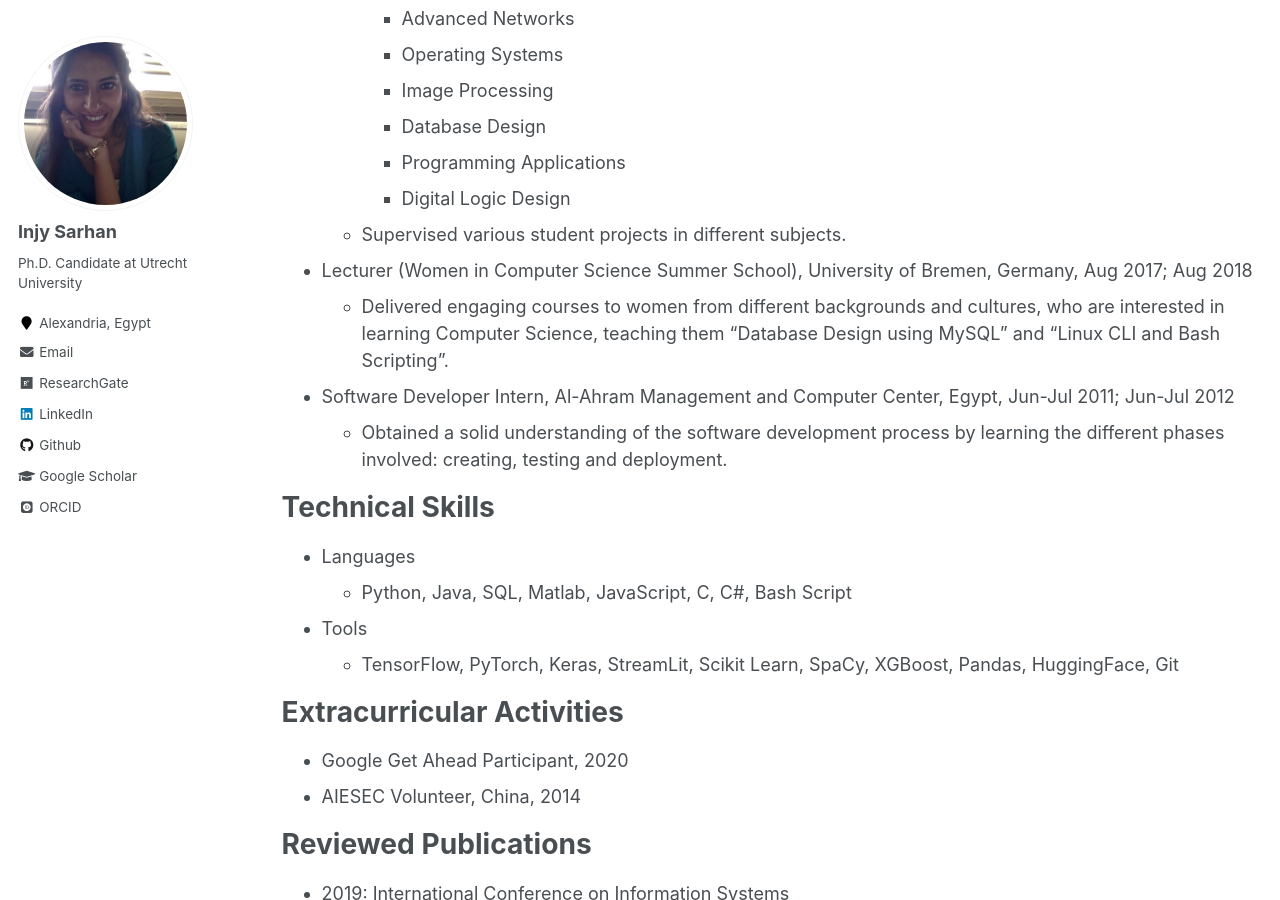
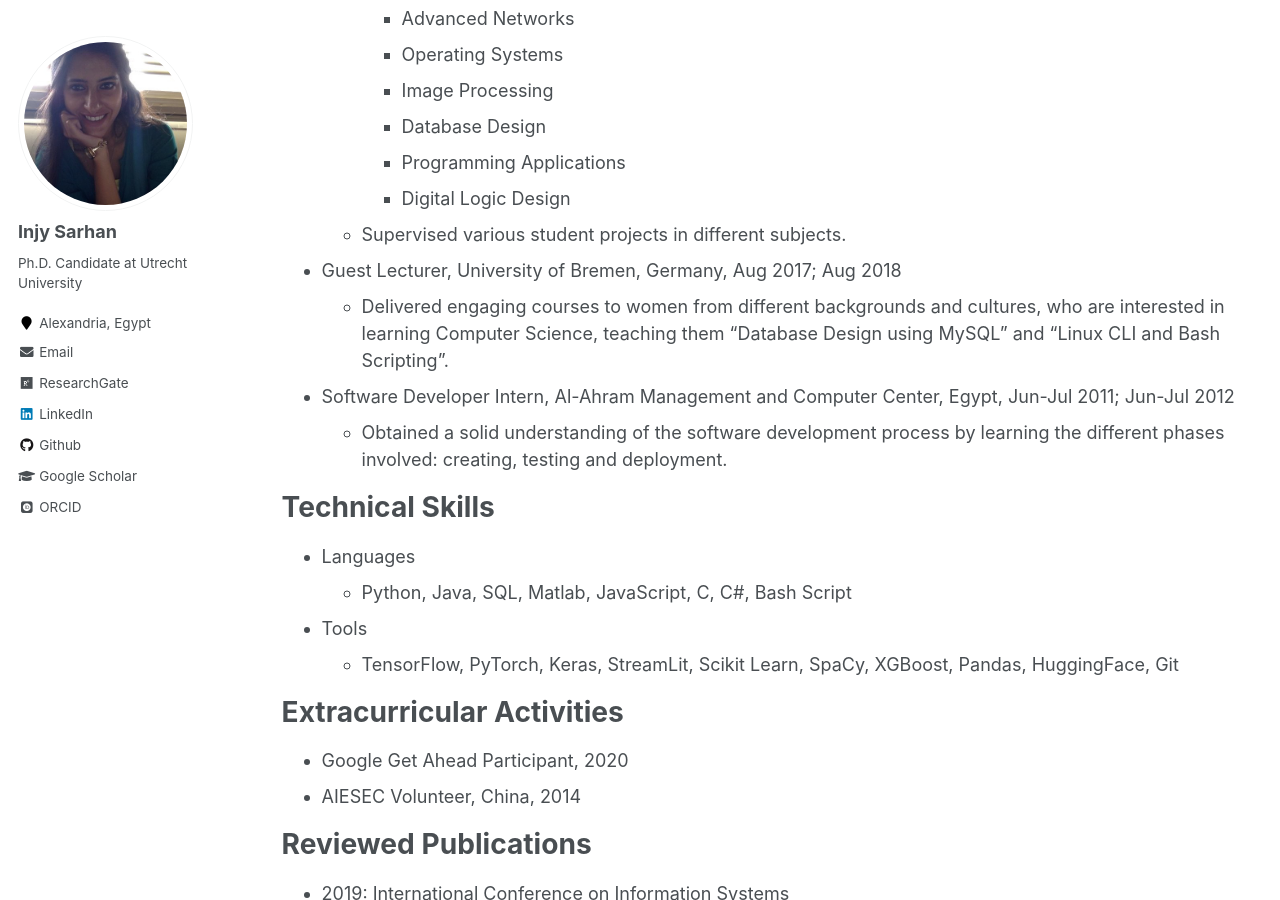
Before and after one commit to IS5882/IS5882.github.io, a Jekyll site: the page built from _pages/cv.md, in a window 1280 px wide and 900 px high, scrolled down 691 px. Built offline with Jekyll 4.4.1, drawn with Linux system fonts in a browser that asks for light colours; some web fonts are replaced.

Commit message:
Update cv.md

```diff
--- a/_pages/cv.md
+++ b/_pages/cv.md
@@ -31,7 +31,7 @@ Work & Experience
     * Digital Logic Design
   * Supervised various student projects in different subjects.
 
-* Lecturer (Women in Computer Science Summer School), University of Bremen, Germany, Aug 2017; Aug 2018
+* Guest Lecturer, University of Bremen, Germany, Aug 2017; Aug 2018
   * Delivered engaging courses to women from different backgrounds and cultures, who are interested in learning Computer Science, teaching them “Database Design using MySQL” and “Linux CLI and Bash Scripting”.
 
 * Software Developer Intern, Al-Ahram Management and Computer Center, Egypt, Jun-Jul 2011; Jun-Jul 2012
```
